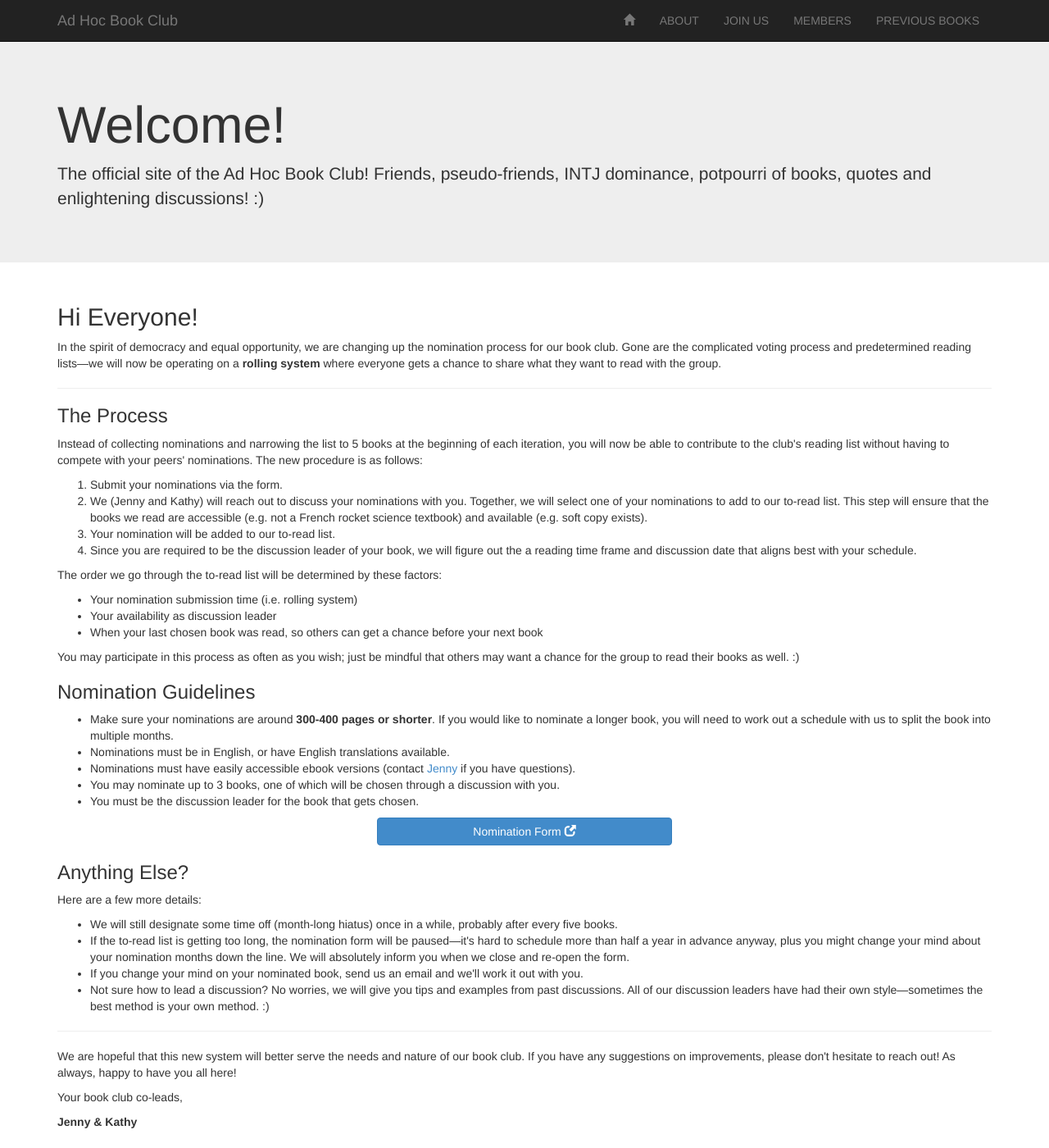
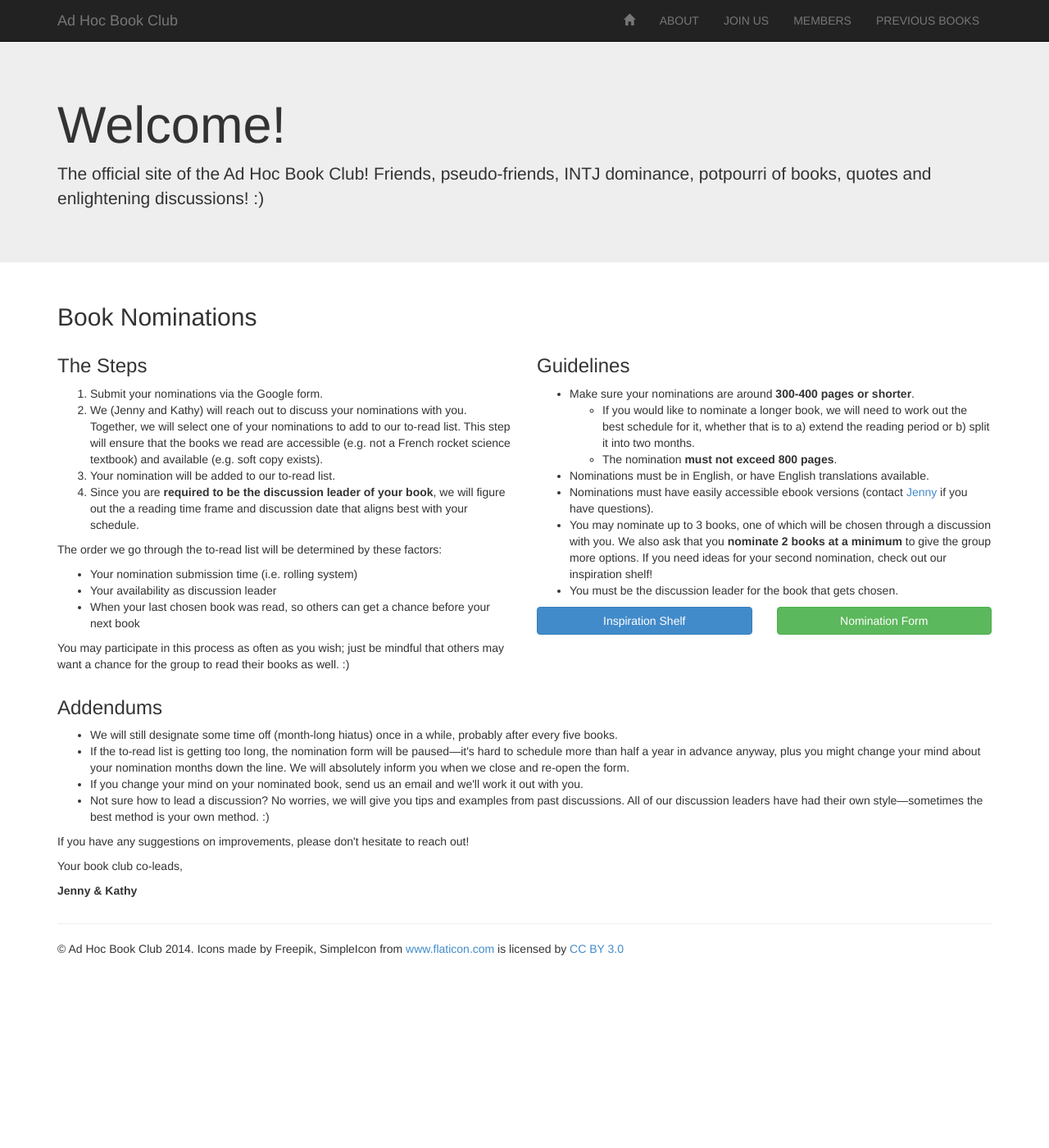
Before and after one commit to adhocbookclub/adhocbookclub.github.io, a Jekyll site: the page built from index.html, in a window 1280 px wide and 1400 px high. Shown: the whole window at 82% size. Built offline with Jekyll 4.4.1, drawn with Linux system fonts in a browser that asks for light colours; nearby versions of some CDN libraries; Markdown is read by kramdown in place of the engine named in the settings.

Commit message:
updated index

```diff
--- a/index.html
+++ b/index.html
@@ -12,20 +12,15 @@ title: Home
 </div>
 
 <div class="container">
-  <h2>Hi Everyone!</h2>
-
-  <p>In the spirit of democracy and equal opportunity, we are changing up the nomination process for our book club. Gone are the complicated voting process and predetermined reading lists&mdash;we will now be operating on a <strong>rolling system</strong> where everyone gets a chance to share what they want to read with the group.</p>
-
-  <hr>
-
-  <h3>The Process</h3>
-  <p>Instead of collecting nominations and narrowing the list to 5 books at the beginning of each iteration, you will now be able to contribute to the club's reading list without having to compete with your peers' nominations. The new procedure is as follows:</p>
-
+  <h2>Book Nominations</h2>
+  <div class="row">
+    <div class="col-md-6">
+      <h3>The Steps</h3>
       <ol>
-    <li>Submit your nominations via the form.</li>
+        <li>Submit your nominations via the Google form.</li>
         <li>We (Jenny and Kathy) will reach out to discuss your nominations with you. Together, we will select one of your nominations to add to our to-read list. This step will ensure that the books we read are accessible (e.g. not a French rocket science textbook) and available (e.g. soft copy exists).</li>
         <li>Your nomination will be added to our to-read list.</li>
-    <li>Since you are required to be the discussion leader of your book, we will figure out the a reading time frame and discussion date that aligns best with your schedule.</li>
+        <li>Since you are <strong>required to be the discussion leader of your book</strong>, we will figure out the a reading time frame and discussion date that aligns best with your schedule.</li>
       </ol>
 
       <p>The order we go through the to-read list will be determined by these factors:</p>
@@ -36,24 +31,35 @@ title: Home
       </ul>
 
       <p>You may participate in this process as often as you wish; just be mindful that others may want a chance for the group to read their books as well. :)</p>
+    </div>
+    <div class="col-md-6">
 
-  <h3>Nomination Guidelines</h3>
+      <h3>Guidelines</h3>
       <ul>
-    <li>Make sure your nominations are around <strong>300-400 pages or shorter</strong>. If you would like to nominate a longer book, you will need to work out a schedule with us to split the book into multiple months.</li>
+        <li>Make sure your nominations are around <strong>300-400 pages or shorter</strong>.</li>
+        <ul>
+          <li>If you would like to nominate a longer book, we will need to work out the best schedule for it, whether that is to a) extend the reading period or b) split it into two months.</li>
+          <li>The nomination <strong>must not exceed 800 pages</strong>.</li>
+        </ul>
         <li>Nominations must be in English, or have English translations available.</li>
         <li>Nominations must have easily accessible ebook versions (contact <a href="mailto:mlle.secretaire@gmail.com">Jenny</a> if you have questions).</li>
-    <li>You may nominate up to 3 books, one of which will be chosen through a discussion with you.</li>
+        <li>You may nominate up to 3 books, one of which will be chosen through a discussion with you. We also ask that you <strong>nominate 2 books at a minimum</strong> to give the group more options. If you need ideas for your second nomination, check out our inspiration shelf!</li>
         <li>You must be the discussion leader for the book that gets chosen.</li>
       </ul>
 
-  <div class="row"><div class="col-md-4 col-md-offset-4">
-    <a class="text-center" href="http://bit.ly/24Kpd2V" target="_blank">
-      <button type="button" class="btn btn-primary btn-block">Nomination Form <span class="glyphicon glyphicon-new-window"></span></button>
-    </a>
-  </div></div>
+      <div class="row">
+        <div class="col-md-6">
+          <a class="text-center btn btn-primary btn-block" href="http://bit.ly/2k0tjjU" target="_blank">Inspiration Shelf</span></a>
+        </div>
+        <div class="col-md-6">
+          <a class="text-center btn btn-success btn-block" href="http://bit.ly/24Kpd2V" target="_blank">Nomination Form</span></a>
+        </div>
+      </div>
 
-  <h3>Anything Else?</h3>
-  <p>Here are a few more details:</p>
+    </div>
+  </div>
+
+  <h3>Addendums</h3>
   <ul>
     <li>We will still designate some time off (month-long hiatus) once in a while, probably after every five books.</li>
     <li>If the to-read list is getting too long, the nomination form will be paused&mdash;it's hard to schedule more than half a year in advance anyway, plus you might change your mind about your nomination months down the line. We will absolutely inform you when we close and re-open the form.</li>
@@ -61,9 +67,7 @@ title: Home
     <li>Not sure how to lead a discussion? No worries, we will give you tips and examples from past discussions. All of our discussion leaders have had their own style&mdash;sometimes the best method is your own method. :)</li>
   </ul>
 
-  <hr>
-
-  <p>We are hopeful that this new system will better serve the needs and nature of our book club. If you have any suggestions on improvements, please don't hesitate to reach out! As always, happy to have you all here!</p>
+  <p>If you have any suggestions on improvements, please don't hesitate to reach out!</p>
 
   <p>Your book club co-leads,</p>
   <p><strong>Jenny &amp; Kathy</strong></p>
```
Lines whose indentation alone changed are shown as unchanged.
